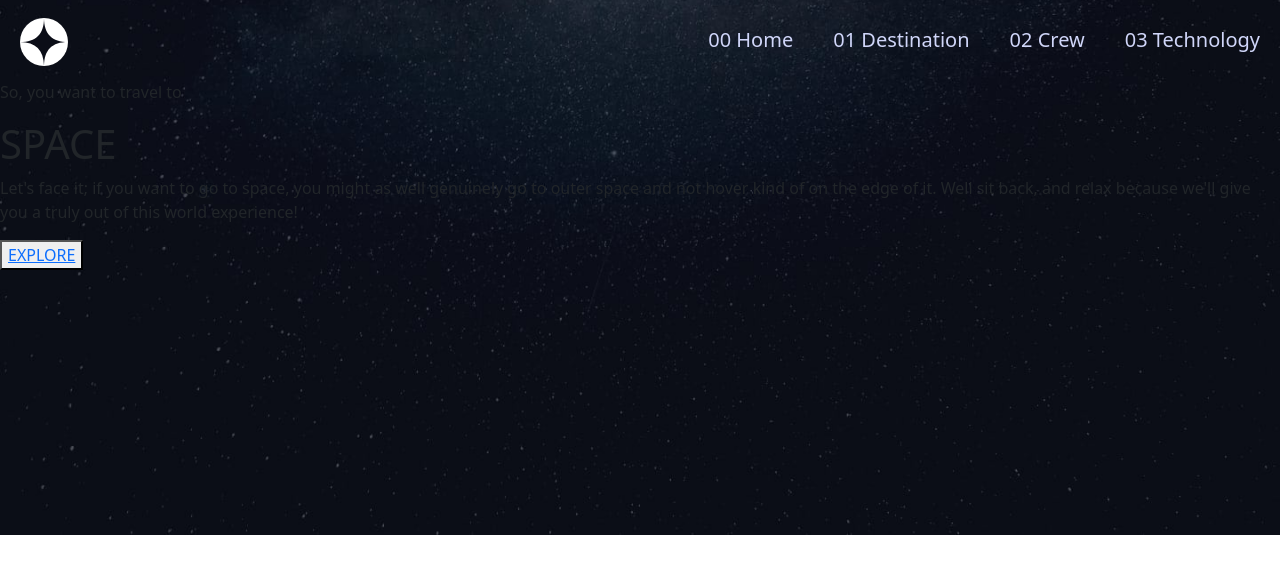
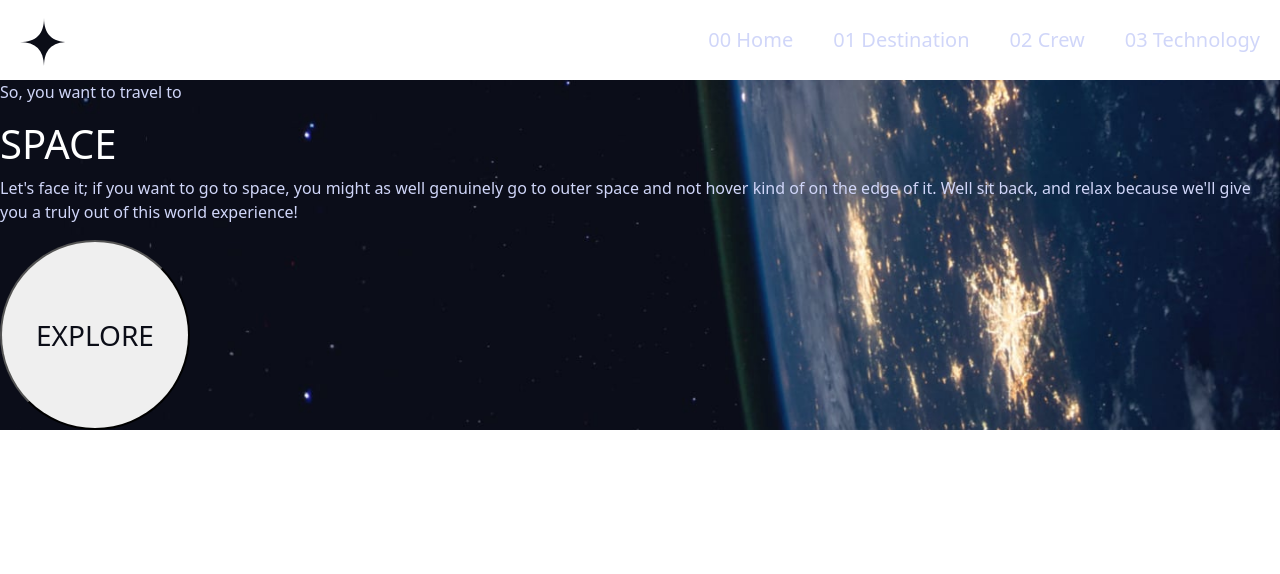
Before and after one commit to seboo1995/space-app, a React (Create React App) app: page /home in a window 1280 px wide. Shown: the top 574 px of the page. Built offline with nearby package versions, Linux system fonts and the light colour scheme; a web font is replaced by a local one.

Commit message:
changes, fixes - crew,tech+css

```diff
--- a/src/App.js
+++ b/src/App.js
@@ -12,6 +12,7 @@ function App() {
     <BrowserRouter>
       <MyNavBar />
       <Routes>
+        <Route path="/" element={<Home />} />
         <Route path="/home" element={<Home />} />
         <Route path="/destination" element={<Destination />} />
         <Route path="/crew" element={<Crew />} />
--- a/src/components/crew/Crew.css
+++ b/src/components/crew/Crew.css
@@ -1,4 +1,4 @@
-body {
+.crew-container {
     background-image: url(../../assets/crew/background-crew-desktop.jpg);
     background-position: center;
     background-repeat: no-repeat;
@@ -6,3 +6,15 @@ body {
     height: 100%;
     color:#D0D6F9
     }
+.crew-container button:first-child {
+        opacity: 0.5;
+
+}
+.crew-container button{
+    width: 20px;
+    height:20px;
+    border-radius: 50%;
+    display: inline-block;
+    margin: 5px;
+    padding: 2px;
+}
--- a/src/components/crew/Crew.jsx
+++ b/src/components/crew/Crew.jsx
@@ -9,18 +9,22 @@ const Crew = () => {
   const [role, setRole] = useState(all_crew[0].role)
   const [bio, setBio] = useState(all_crew[0].bio)
   const [crewname, setCrewName] = useState(all_crew[0].name)
+  const [counter, setCounter] = useState(0);
 
   const changeSrc = (e) => {
     const t = all_crew.filter((obj) => {
-    if (e.currentTarget.textContent.toLowerCase().trim() ===  obj.name.toLowerCase().trim() ) {
+    if (e.currentTarget.id.toLowerCase().trim() ===  obj.name.toLowerCase().trim() ) {
         return true
     }})
     setRole(t[0].role)
     setBio(t[0].bio)
     setCrewName(t[0].name)
     setImageSrc(t[0].images.png)
+    setCounter(counter+1);
+
     all_crew.forEach((obj) => {
-      if (e.currentTarget.textContent.toLowerCase().trim() === obj.name.toLowerCase().trim()) {
+
+      if (e.currentTarget.id.toLowerCase().trim() === obj.name.toLowerCase().trim()) {
           document.getElementById(obj.name).style.opacity = 0.5
       }
       else {
@@ -41,7 +45,9 @@ const Crew = () => {
       <ul>
         {all_crew.map((crew) => {
           return (
-            <button onClick={ changeSrc} key={crew.name} id={crew.name}> {crew.name}</button>
+
+
+            <button onClick={ changeSrc} key={crew.name} id={crew.name}> </button>
 
 
           )
--- a/src/components/destination/Destination.css
+++ b/src/components/destination/Destination.css
@@ -1,7 +1,12 @@
-body {
-background-image: url(../../assets/destination/background-destination-desktop.jpg);
+.destination-container{
+background: url(../../assets/destination/background-destination-desktop.jpg);
 background-position: center;
 background-repeat: no-repeat;
 background-size: cover;
 height: 100%;
+
 }
+
+.destination-container button:first-child {
+    opacity: 0.5;
+}
--- a/src/components/destination/Destination.jsx
+++ b/src/components/destination/Destination.jsx
@@ -43,8 +43,6 @@ const Destination = () => {
         {all_destination.map((destination) => {
           return (
             <button onClick={ changeSrc} key={destination.name} id={destination.name}> {destination.name}</button>
-
-
           )
         })}
     </ul>
--- a/src/components/home/Home.css
+++ b/src/components/home/Home.css
@@ -0,0 +1,28 @@
+.home-container{
+    background: url(../../assets/home/background-home-desktop.jpg);
+    background-position: center center;
+    background-repeat: no-repeat;
+    background-attachment: fixed;
+    background-size: cover;
+    color:#D0D6F9
+}
+h1{
+    color:#ffffff;
+    font-weight: bold;
+    font-size: 50px;
+}
+#exp-btn{
+    text-decoration: none;
+    align-items: center;
+    border-radius: 50%;
+    height: 190px;
+    width: 190px;
+    color:#0B0D17;
+    font-size: 28px;
+    transition: all 0.5s;
+}
+
+#exp-btn:hover{
+    transform:scale(1.5);
+    opacity:0.5;
+}
--- a/src/components/home/Home.jsx
+++ b/src/components/home/Home.jsx
@@ -17,11 +17,11 @@ const Home = () => {
         </p>
         </div>
         <div>
-            <button id="exp-btn">
                 <Link to="/destination">
+                <button id="exp-btn">
                 EXPLORE
+                </button>
                 </Link>
-            </button>
         </div>
     </div>
   )
--- a/src/components/technology/Technology.css
+++ b/src/components/technology/Technology.css
@@ -1,3 +1,10 @@
-body{
+.technology-container{
+    background-image: url(../../assets/technology/background-technology-desktop.jpg);
     color:#D0D6F9
 }
+
+
+
+.technology-container button:first-child {
+    opacity: 0.5;
+}
```
